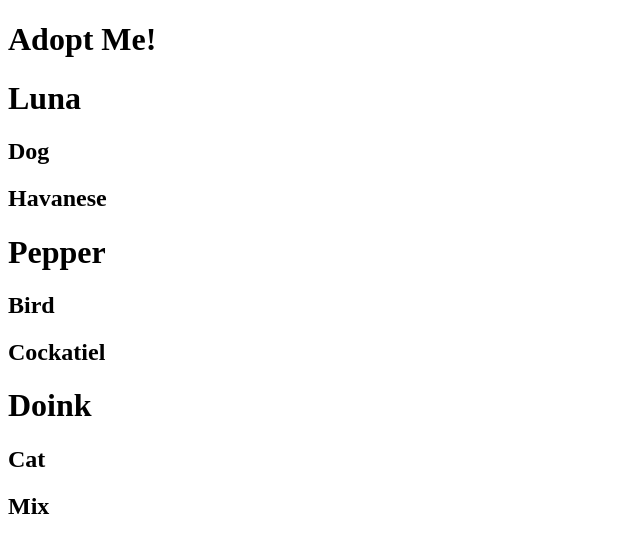
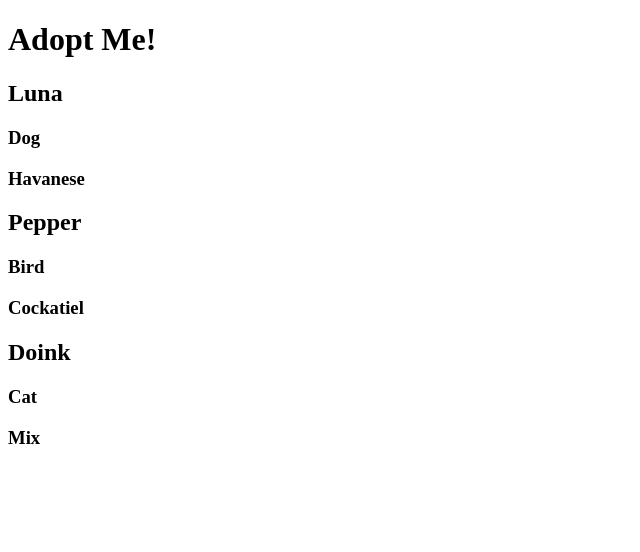
Before and after one commit to moonorange/react_intro_fm, a React (Vite) app: page / in a window 1280 px wide. Shown: the top 552 px of the page, without its empty margins (0-640 px from the left). Built offline with nearby package versions, Linux system fonts and the light colour scheme.

Commit message:
add: jsx

```diff
--- a/src/App.js
+++ b/src/App.js
@@ -2,25 +2,36 @@
 import ReactDOM from "react-dom";
 import Pet from "./Pet";
 
+// const App = () => {
+//   return React.createElement("div", {}, [
+//     React.createElement("h1", {}, "Adopt Me!"),
+//     React.createElement(Pet, {
+//       name: "Luna",
+//       animal: "Dog",
+//       breed: "Havanese",
+//     }),
+//     React.createElement(Pet, {
+//       name: "Pepper",
+//       animalanimal: "Bird",
+//       breed: "Cockatiel",
+//     }),
+//     React.createElement(Pet, {
+//       name: "Doink",
+//       animal: "Cat",
+//       breed: "Mix",
+//     }),
+//   ]);
+// };
+
 const App = () => {
-  return React.createElement("div", {}, [
-    React.createElement("h1", {}, "Adopt Me!"),
-    React.createElement(Pet, {
-      name: "Luna",
-      animal: "Dog",
-      breed: "Havanese",
-    }),
-    React.createElement(Pet, {
-      name: "Pepper",
-      animal: "Bird",
-      breed: "Cockatiel",
-    }),
-    React.createElement(Pet, {
-      name: "Doink",
-      animal: "Cat",
-      breed: "Mix",
-    }),
-  ]);
+  return (
+    <div>
+      <h1>Adopt Me!</h1>
+      <Pet name="Luna" animal="Dog" breed="Havanese"></Pet>
+      <Pet name="Pepper" animal="Bird" breed="Cockatiel"></Pet>
+      <Pet name="Doink" animal="Cat" breed="Mix"></Pet>
+    </div>
+  );
 };
 
 ReactDOM.render(React.createElement(App), document.getElementById("root"));
--- a/src/Pet.js
+++ b/src/Pet.js
@@ -1,11 +1,22 @@
-import React from "react";
+// import React from "react";
 
+// const Pet = (props) => {
+//   return React.createElement("div", {}, [
+//     React.createElement("h1", {}, props.name),
+//     React.createElement("h2", {}, props.animal),
+//     React.createElement("h2", {}, props.breed),
+//   ]);
+// };
+
+// jsx does the code above
 const Pet = (props) => {
-  return React.createElement("div", {}, [
-    React.createElement("h1", {}, props.name),
-    React.createElement("h2", {}, props.animal),
-    React.createElement("h2", {}, props.breed),
-  ]);
+  return (
+    <div>
+      <h2>{props.name}</h2>
+      <h3>{props.animal}</h3>
+      <h3>{props.breed}</h3>
+    </div>
+  );
 };
 
 export default Pet;
```
